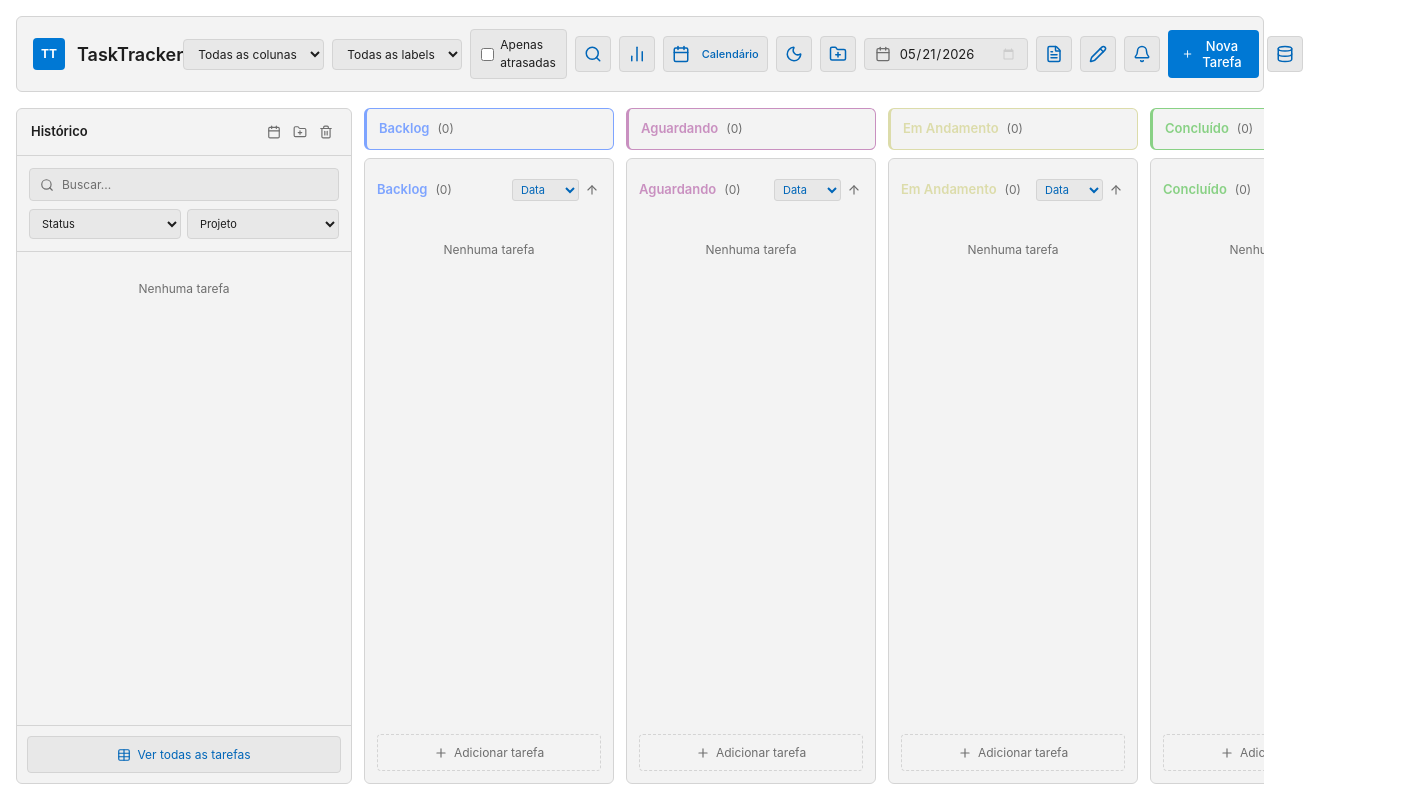
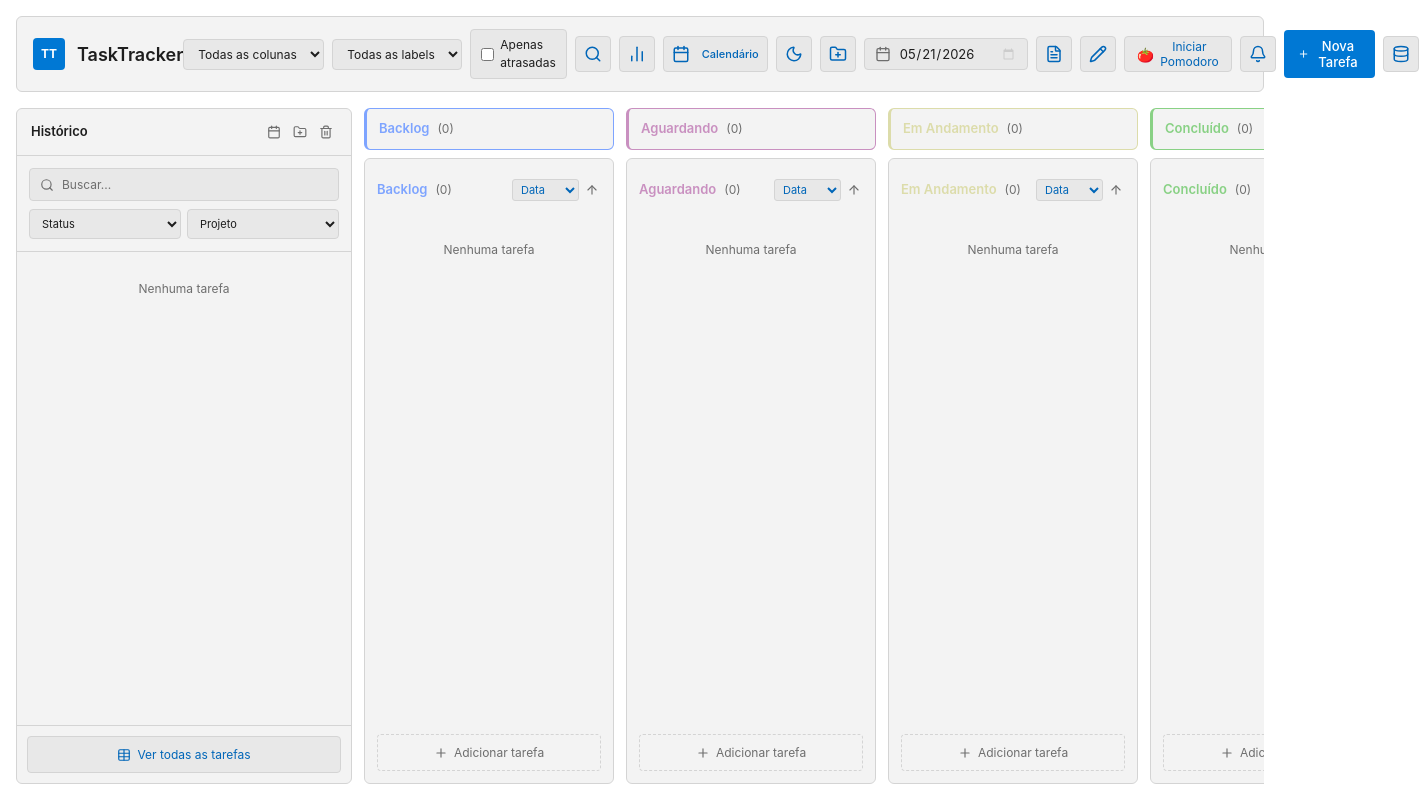
Before and after one commit to FabioJrSilva/task-traker, a Vue app: page / in a window 1280 px wide. Shown: the whole page, 1419 px wide, since content can reach past the window. Built offline with nearby package versions, Linux system fonts and the light colour scheme; the HTML template or start-up script is replaced by a standard one.

Commit message:
feat: add pomodoro timer widget and store

```diff
--- a/src/App.vue
+++ b/src/App.vue
@@ -15,11 +15,13 @@ import BackupModal from '@/components/BackupModal.vue'
 import MeetingModal from '@/components/MeetingModal.vue'
 import CommandPalette from '@/components/CommandPalette.vue'
 import NotificationBell from '@/components/NotificationBell.vue'
+import PomodoroWidget from '@/components/PomodoroWidget.vue'
 import ToastContainer from '@/components/ToastContainer.vue'
 import ConfirmDialog from '@/components/ConfirmDialog.vue'
 import { Plus, FileText, Calendar, Pencil, Search, FolderPlus, Grid3x3, RotateCcw, Trash2, Database, Moon, Sun, BarChart2 } from 'lucide-vue-next'
 import { type PaletteCommand, useCommandPalette } from '@/composables/useCommandPalette'
 import { useNotifications } from '@/composables/useNotifications'
+import { usePomodoroStore } from '@/stores/pomodoroStore'
 import ProjectModal from '@/components/ProjectModal.vue'
 import InsightsDashboardView from '@/views/InsightsDashboardView.vue'
 import type { Task } from '@/types/Task'
@@ -31,6 +33,7 @@ import type { Meeting } from '@/types/Meeting'
 
 const toast = useToast()
 const commandPalette = useCommandPalette()
+const pomodoroStore = usePomodoroStore()
 const { checkNotifications } = useNotifications()
 const store = useTaskStore()
 const showTaskModal = ref(false)
@@ -131,24 +134,21 @@ const paletteCommands = computed<PaletteCommand[]>(() => [
     label: 'Iniciar Pomodoro',
     group: 'pomodoro',
     icon: '▶',
-    disabled: true,
-    action: () => undefined,
+    action: () => pomodoroStore.start(),
   },
   {
     id: 'pomodoro-pause',
     label: 'Pausar / Continuar Pomodoro',
     group: 'pomodoro',
     icon: '⏸',
-    disabled: true,
-    action: () => undefined,
+    action: () => pomodoroStore.togglePause(),
   },
   {
     id: 'pomodoro-stop',
     label: 'Finalizar Pomodoro',
     group: 'pomodoro',
     icon: '⏹',
-    disabled: true,
-    action: () => undefined,
+    action: () => pomodoroStore.stop(),
   },
 ])
 
@@ -551,6 +551,7 @@ async function handleSaveWorkSettings(settings: WorkSettings) {
             <Pencil :size="18" />
             <span v-if="editMode" class="edit-mode-indicator">Modo Edição</span>
           </button>
+          <PomodoroWidget />
           <NotificationBell />
           <button @click="handleOpenNewTask" class="btn btn-primary">
             <Plus :size="18" />
--- /dev/null
+++ b/src/components/PomodoroWidget.vue
@@ -0,0 +1,179 @@
+<script setup lang="ts">
+import { onUnmounted, watch } from 'vue'
+import { usePomodoroStore } from '@/stores/pomodoroStore'
+
+const store = usePomodoroStore()
+const originalTitle = document.title
+
+watch(
+  () => store.remainingSeconds,
+  () => {
+    if (store.isActive) {
+      document.title = `${store.formattedTime} 🍅 — TaskTracker`
+      return
+    }
+
+    document.title = originalTitle
+  },
+)
+
+onUnmounted(() => {
+  document.title = originalTitle
+})
+</script>
+
+<template>
+  <button
+    v-if="!store.isActive"
+    class="pomodoro-idle-btn"
+    title="Iniciar Pomodoro"
+    @click="store.start()"
+  >
+    <span aria-hidden="true">🍅</span>
+    <span class="pomodoro-idle-label">Iniciar Pomodoro</span>
+  </button>
+
+  <div
+    v-else
+    class="pomodoro-widget"
+    :class="store.phase === 'work' ? 'pomodoro-work' : 'pomodoro-break'"
+  >
+    <div class="pomodoro-info">
+      <span class="pomodoro-phase-icon">
+        {{ store.phase === 'work' ? '🍅' : '☕' }}
+      </span>
+      <div class="pomodoro-text">
+        <span class="pomodoro-label">{{ store.cycleLabel }}</span>
+        <span class="pomodoro-time">{{ store.formattedTime }}</span>
+      </div>
+    </div>
+
+    <div class="pomodoro-actions">
+      <button
+        v-if="store.phase === 'work'"
+        class="pomodoro-btn"
+        :title="store.isPaused ? 'Continuar' : 'Pausar'"
+        @click="store.togglePause()"
+      >
+        {{ store.isPaused ? '▶' : '⏸' }}
+      </button>
+      <button
+        class="pomodoro-btn"
+        title="Finalizar"
+        @click="store.stop()"
+      >
+        ⏹
+      </button>
+    </div>
+  </div>
+</template>
+
+<style scoped>
+.pomodoro-idle-btn {
+  display: flex;
+  align-items: center;
+  gap: 6px;
+  height: 36px;
+  padding: 8px 12px;
+  border: 1px solid var(--border);
+  border-radius: 4px;
+  background: var(--bg-tertiary);
+  color: var(--text-secondary);
+  cursor: pointer;
+  transition: background-color 0.15s ease, border-color 0.15s ease, color 0.15s ease,
+    transform 0.15s ease;
+}
+
+.pomodoro-idle-btn:hover {
+  background: var(--bg-hover);
+  color: var(--text-primary);
+}
+
+.pomodoro-idle-btn:active {
+  transform: scale(0.96);
+}
+
+.pomodoro-idle-label {
+  font-size: 12px;
+}
+
+.pomodoro-widget {
+  display: flex;
+  align-items: stretch;
+  overflow: hidden;
+  border: 1px solid;
+  border-radius: 6px;
+}
+
+.pomodoro-work {
+  background: rgba(239, 68, 68, 0.12);
+  border-color: rgba(239, 68, 68, 0.35);
+}
+
+.pomodoro-break {
+  background: rgba(34, 197, 94, 0.1);
+  border-color: rgba(34, 197, 94, 0.3);
+}
+
+.pomodoro-info {
+  display: flex;
+  align-items: center;
+  gap: 7px;
+  padding: 6px 12px;
+}
+
+.pomodoro-phase-icon {
+  font-size: 13px;
+}
+
+.pomodoro-text {
+  display: flex;
+  flex-direction: column;
+  line-height: 1.1;
+}
+
+.pomodoro-label {
+  font-size: 10px;
+  letter-spacing: 0.05em;
+  text-transform: uppercase;
+  opacity: 0.5;
+}
+
+.pomodoro-time {
+  font-size: 16px;
+  font-weight: 700;
+  font-variant-numeric: tabular-nums;
+}
+
+.pomodoro-work .pomodoro-time {
+  color: #f87171;
+}
+
+.pomodoro-break .pomodoro-time {
+  color: #4ade80;
+}
+
+.pomodoro-actions {
+  display: flex;
+  border-left: 1px solid rgba(255, 255, 255, 0.1);
+}
+
+.pomodoro-btn {
+  padding: 6px 9px;
+  border: none;
+  border-left: 1px solid rgba(255, 255, 255, 0.08);
+  background: transparent;
+  cursor: pointer;
+  font-size: 14px;
+  opacity: 0.7;
+  transition: opacity 0.1s ease;
+}
+
+.pomodoro-btn:first-child {
+  border-left: none;
+}
+
+.pomodoro-btn:hover {
+  opacity: 1;
+}
+</style>
--- /dev/null
+++ b/src/stores/pomodoroStore.ts
@@ -0,0 +1,174 @@
+import { computed, ref } from 'vue'
+import { defineStore } from 'pinia'
+
+export type PomodoroPhase = 'idle' | 'work' | 'short-break' | 'long-break'
+
+const WORK_MINUTES = 25
+const SHORT_BREAK_MINUTES = 5
+const LONG_BREAK_MINUTES = 15
+const CYCLES_BEFORE_LONG_BREAK = 4
+
+export function computeNextPhase(
+  currentPhase: PomodoroPhase,
+  cycleCount: number,
+): PomodoroPhase {
+  if (currentPhase === 'work') {
+    return cycleCount > 0 && cycleCount % CYCLES_BEFORE_LONG_BREAK === 0
+      ? 'long-break'
+      : 'short-break'
+  }
+
+  return 'work'
+}
+
+export function minutesForPhase(phase: PomodoroPhase): number {
+  switch (phase) {
+    case 'work':
+      return WORK_MINUTES
+    case 'short-break':
+      return SHORT_BREAK_MINUTES
+    case 'long-break':
+      return LONG_BREAK_MINUTES
+    default:
+      return 0
+  }
+}
+
+export const usePomodoroStore = defineStore('pomodoro', () => {
+  const phase = ref<PomodoroPhase>('idle')
+  const remainingSeconds = ref(0)
+  const cycleCount = ref(0)
+  const isPaused = ref(false)
+  let intervalId: ReturnType<typeof setInterval> | null = null
+
+  const isActive = computed(() => phase.value !== 'idle')
+
+  const formattedTime = computed(() => {
+    const minutes = Math.floor(remainingSeconds.value / 60)
+    const seconds = remainingSeconds.value % 60
+
+    return `${String(minutes).padStart(2, '0')}:${String(seconds).padStart(2, '0')}`
+  })
+
+  const cycleLabel = computed(() => {
+    if (phase.value === 'work') {
+      const cyclePosition = (cycleCount.value % CYCLES_BEFORE_LONG_BREAK) + 1
+      return `ciclo ${cyclePosition}/${CYCLES_BEFORE_LONG_BREAK}`
+    }
+
+    if (phase.value === 'short-break') {
+      return 'Pausa curta'
+    }
+
+    if (phase.value === 'long-break') {
+      return 'Pausa longa'
+    }
+
+    return ''
+  })
+
+  function clearTimer(): void {
+    if (intervalId !== null) {
+      clearInterval(intervalId)
+      intervalId = null
+    }
+  }
+
+  function notifyCycleEnd(nextPhase: PomodoroPhase): void {
+    if (
+      typeof window === 'undefined'
+      || !('Notification' in window)
+      || window.Notification.permission !== 'granted'
+    ) {
+      return
+    }
+
+    let title = '🍅 Pomodoro concluído!'
+    let body = `Hora de descansar. Ciclo ${cycleCount.value} completo.`
+
+    if (nextPhase === 'work') {
+      title = '☕ Pausa encerrada'
+      body = 'Pronto para o próximo ciclo?'
+    } else if (nextPhase === 'long-break') {
+      body = `Hora de descansar. Ciclo ${cycleCount.value} completo.`
+    }
+
+    new window.Notification(title, { body })
+  }
+
+  function onCycleEnd(): void {
+    clearTimer()
+
+    if (phase.value === 'work') {
+      cycleCount.value++
+    }
+
+    const nextPhase = computeNextPhase(phase.value, cycleCount.value)
+    phase.value = nextPhase
+    remainingSeconds.value = minutesForPhase(nextPhase) * 60
+    isPaused.value = false
+
+    notifyCycleEnd(nextPhase)
+  }
+
+  function startInterval(): void {
+    clearTimer()
+    intervalId = setInterval(() => {
+      if (remainingSeconds.value <= 1) {
+        remainingSeconds.value = 0
+        onCycleEnd()
+        return
+      }
+
+      remainingSeconds.value--
+    }, 1000)
+  }
+
+  function start(): void {
+    if (phase.value === 'idle') {
+      phase.value = 'work'
+      remainingSeconds.value = WORK_MINUTES * 60
+      cycleCount.value = 0
+      isPaused.value = false
+    } else if (isPaused.value) {
+      isPaused.value = false
+    }
+
+    startInterval()
+  }
+
+  function togglePause(): void {
+    if (phase.value === 'idle') {
+      return
+    }
+
+    if (isPaused.value) {
+      isPaused.value = false
+      startInterval()
+      return
+    }
+
+    isPaused.value = true
+    clearTimer()
+  }
+
+  function stop(): void {
+    clearTimer()
+    phase.value = 'idle'
+    remainingSeconds.value = 0
+    isPaused.value = false
+  }
+
+  return {
+    phase,
+    remainingSeconds,
+    cycleCount,
+    isPaused,
+    isActive,
+    formattedTime,
+    cycleLabel,
+    start,
+    togglePause,
+    stop,
+  }
+})
```
Also changed, not shown: 2 other files (tests, documents, lock files or other folders).
